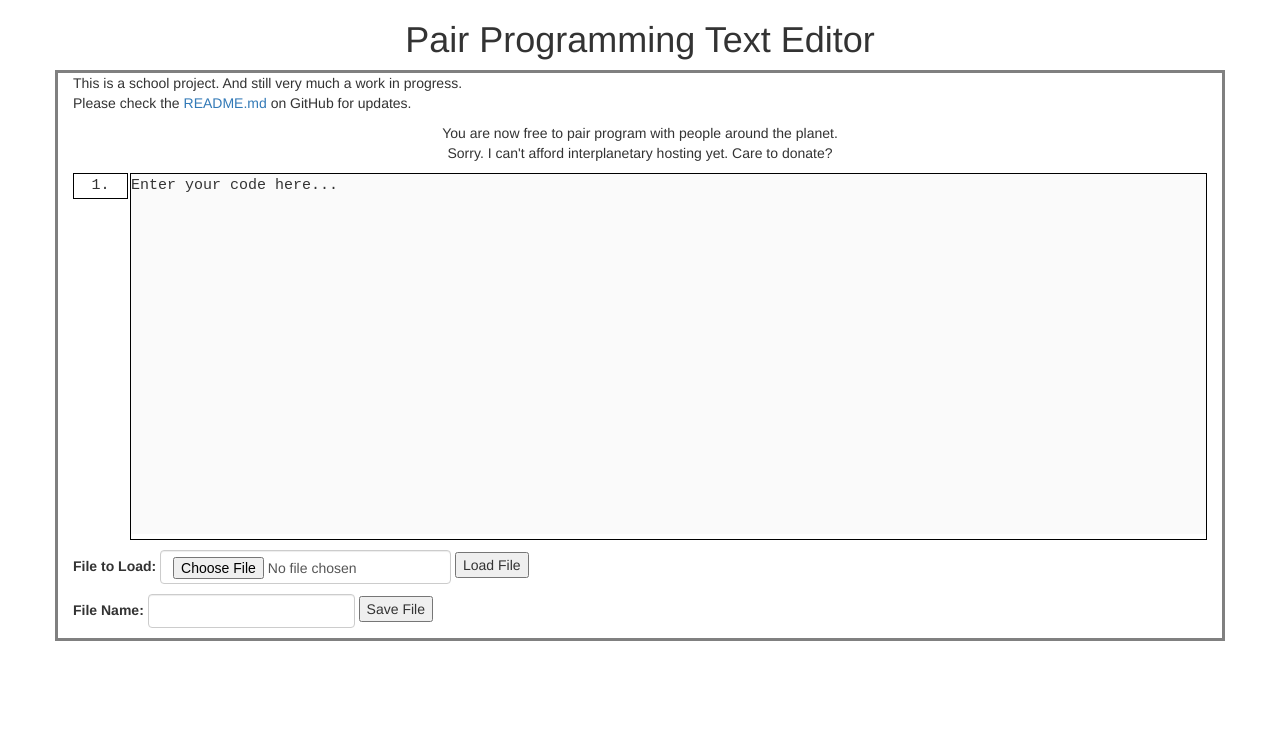
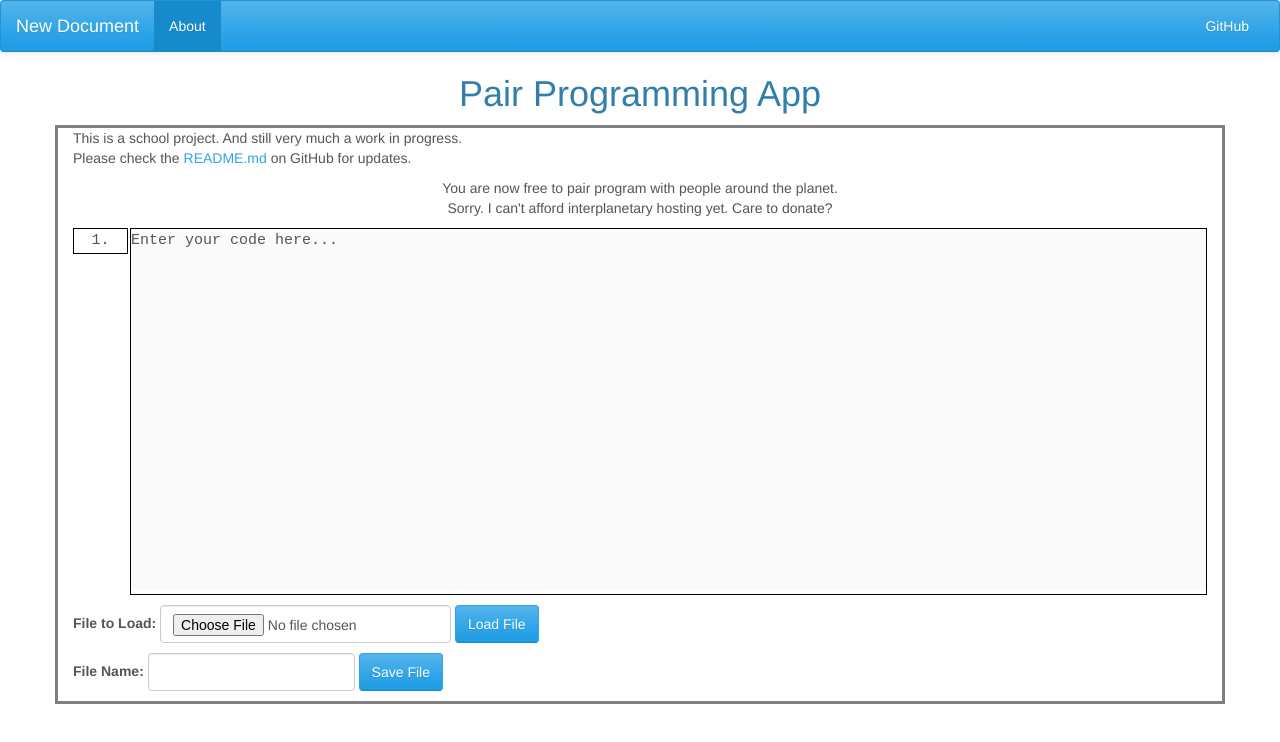
Before and after one commit to TimBiden/Pair-Programming, a website: page index.html in a window 1280 px wide. Drawn offline with nearby package versions, Linux system fonts and the light colour scheme.

Commit message:
Fix buttons. Add header.

```diff
--- a/index.html
+++ b/index.html
@@ -3,13 +3,40 @@
 
 <head>
   <!-- Latest compiled and minified CSS -->
-  <link rel="stylesheet" href="https://maxcdn.bootstrapcdn.com/bootstrap/3.3.7/css/bootstrap.min.css" integrity="sha384-BVYiiSIFeK1dGmJRAkycuHAHRg32OmUcww7on3RYdg4Va+PmSTsz/K68vbdEjh4u" crossorigin="anonymous">
+  <!-- <link rel="stylesheet" href="https://maxcdn.bootstrapcdn.com/bootstrap/3.3.7/css/bootstrap.min.css" integrity="sha384-BVYiiSIFeK1dGmJRAkycuHAHRg32OmUcww7on3RYdg4Va+PmSTsz/K68vbdEjh4u" crossorigin="anonymous"> -->
   <link rel="stylesheet" type="text/css" href="./style/style.css">
+  <link rel="stylesheet" type="text/css" href="./style/bootstrap.css">
+  <link rel="stylesheet" type="text/css" href="./style/bootstrap-custom.css">
 </head>
 
 <body>
+  <div class="bs-component">
+    <nav class="navbar navbar-default">
+      <div class="container-fluid">
+        <div class="navbar-header">
+          <button type="button" class="navbar-toggle collapsed" data-toggle="collapse" data-target="#bs-example-navbar-collapse-1">
+                      <span class="sr-only">Toggle navigation</span>
+                      <span class="icon-bar"></span>
+                      <span class="icon-bar"></span>
+                      <span class="icon-bar"></span>
+                    </button>
+          <a class="navbar-brand" href="http://pairprogrammingapp.com/">New Document</a>
+        </div>
+
+        <div class="collapse navbar-collapse" id="bs-example-navbar-collapse-1">
+          <ul class="nav navbar-nav">
+            <li class="active"><a href="http://pairprogrammingapp.com/about.html">About<span class="sr-only">(current)</span></a></li>
+          </ul>
+          <ul class="nav navbar-nav navbar-right">
+            <li><a href="https://github.com/TimBiden/Pair-Programming">GitHub</a></li>
+          </ul>
+        </div>
+      </div>
+    </nav>
+    <div id="source-button" class="btn btn-primary btn-xs" style="display: none;">&lt; &gt;</div>
+  </div>
   <div>
-    <h1>Pair Programming Text Editor</h1>
+    <h1>Pair Programming App</h1>
     <!-- <h2>Branch build. Not Master.</h2> -->
   </div>
 
@@ -36,7 +63,7 @@
     <form class='form-inline'>
       <strong>File to Load:</strong>
       <input type='file' id='fileToLoad' class='form-control mb-2 mr-sm-2 mb-sm-0'>
-      <button onclick='loadFile()' type="button">Load File</button>
+      <button onclick='loadFile()' type="button" class="btn btn-primary">Load File</button>
     </form>
 
     <p> </p>
@@ -45,7 +72,7 @@
     <form class='form-inline'>
       <strong>File Name:</strong>
       <input type='text' id='fileNameTextBox' class='form-control mb-2 mr-sm-2 mb-sm-0'>
-      <button onclick='saveTextAsFile()' type="button">Save File</button>
+      <button onclick='saveTextAsFile()' type="button" class="btn btn-primary">Save File</button>
     </form>
 
     <p> </p>
```
